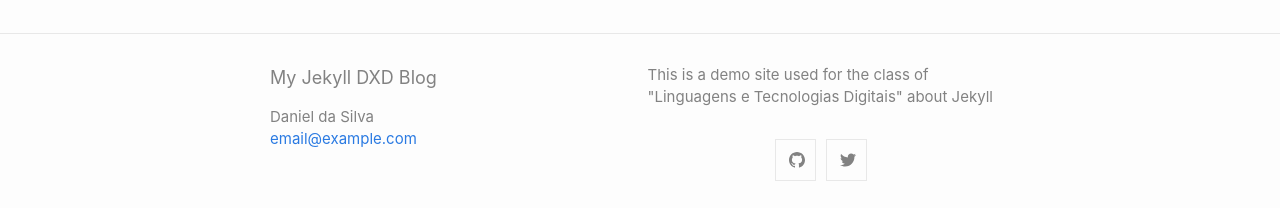
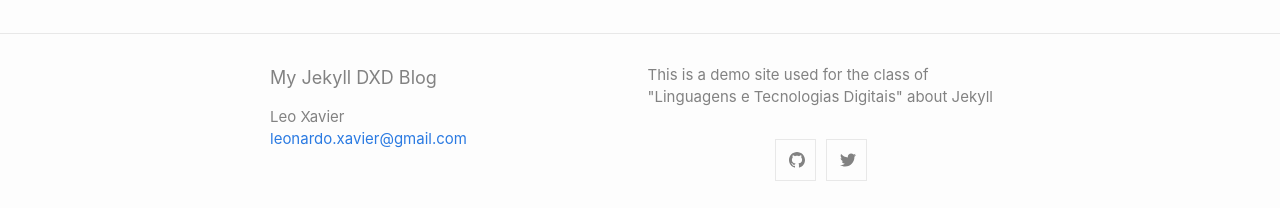
Before and after one commit to leoxavier/leoxavier.github.io, a Jekyll site: the page built from index.md, in a window 1280 px wide. Shown: the part 848-1056 px from the top of the page. Built offline with Jekyll 4.4.1, drawn with Linux system fonts in a browser that asks for light colours.

Commit message:
No subfolder

```diff
--- a/_config.yml
+++ b/_config.yml
@@ -1,11 +1,11 @@
 title: My Jekyll DXD Blog
-author: Daniel da Silva
-email: email@example.com
+author: Leo Xavier
+email: leonardo.xavier@gmail.com
 description: > # this means to ignore newlines until "exclude"
   This is a demo site used for the class of
   "Linguagens e Tecnologias Digitais" about Jekyll
 
-baseurl: /jekyll-dxd
+baseurl: /
 
 exclude:
   - Gemfile
@@ -20,6 +20,6 @@ date_format: "%b %-d, %Y"
 
 # generate social links in footer
 social_links:
-  twitter: danielfdsilva
-  github:  danielfdsilva
+  twitter: lxvr
+  github:  leoxavier
   # facebook:
```
